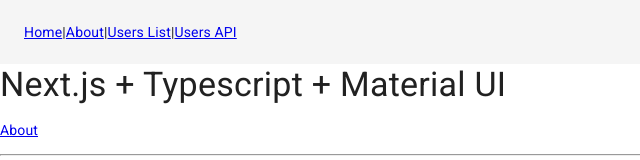
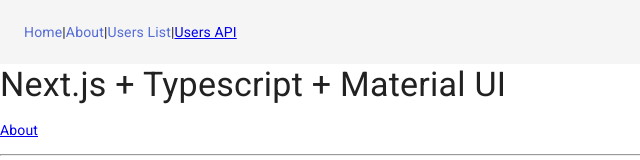
Before and after one commit to hankei6km/image-url-workbench, a Next.js app: page / in a window 1280 px wide. Shown: the top 160 px of the page, without its empty margins (0-640 px from the left). Built offline with nearby package versions, Linux system fonts and the light colour scheme.

Commit message:
Add Link.tsx Link.tsx was made from Link.js that copied from https://github.com/mui-org/material-ui/tree/next/examples/nextjs

```diff
--- a/components/Layout.tsx
+++ b/components/Layout.tsx
@@ -1,5 +1,6 @@
 import React, { ReactNode } from 'react';
-import Link from 'next/link';
+// import Link from 'next/link';
+import Link from './Link';
 import Head from 'next/head';
 import AppBar from '@material-ui/core/AppBar';
 import Toolbar from '@material-ui/core/Toolbar';
@@ -20,18 +21,9 @@ const Layout = ({ children, title = 'This is the default title' }: Props) => (
     </Head>
     <AppBar color="default" position="static" elevation={false}>
       <Toolbar>
-        <Link href="/">
-          <a>Home</a>
-        </Link>{' '}
-        |{' '}
-        <Link href="/about">
-          <a>About</a>
-        </Link>{' '}
-        |{' '}
-        <Link href="/users">
-          <a>Users List</a>
-        </Link>{' '}
-        | <a href="/api/users">Users API</a>
+        <Link href="/">Home</Link> | <Link href="/about">About</Link> |{' '}
+        <Link href="/users">Users List</Link> |{' '}
+        <a href="/api/users">Users API</a>
       </Toolbar>
     </AppBar>
     {children}
--- /dev/null
+++ b/components/Link.tsx
@@ -0,0 +1,93 @@
+/* eslint-disable jsx-a11y/anchor-has-content */
+import React from 'react';
+import PropTypes from 'prop-types';
+import clsx from 'clsx';
+import { useRouter } from 'next/router';
+import NextLink, { LinkProps } from 'next/link';
+import MuiLink from '@material-ui/core/Link';
+
+const NextComposed = React.forwardRef<typeof NextLink, LinkProps>(
+  function NextComposed(props, ref) {
+    // eslint-disable-next-line react/prop-types
+    const {
+      as,
+      href,
+      replace,
+      scroll,
+      passHref,
+      shallow,
+      prefetch,
+      ...other
+    } = props;
+
+    return (
+      <NextLink
+        href={href}
+        prefetch={prefetch}
+        as={as}
+        replace={replace}
+        scroll={scroll}
+        shallow={shallow}
+        passHref={passHref}
+      >
+        <a ref={ref} {...other} />
+      </NextLink>
+    );
+  }
+);
+
+// A styled version of the Next.js Link component:
+// https://nextjs.org/docs/#with-link
+function Link(props) {
+  const {
+    href,
+    activeClassName = 'active',
+    className: classNameProps,
+    innerRef,
+    naked,
+    ...other
+  } = props;
+
+  const router = useRouter();
+  const pathname = typeof href === 'string' ? href : href.pathname;
+  const className = clsx(classNameProps, {
+    [activeClassName]: router.pathname === pathname && activeClassName
+  });
+
+  if (naked) {
+    return (
+      <NextComposed
+        className={className}
+        ref={innerRef}
+        href={href}
+        {...other}
+      />
+    );
+  }
+
+  return (
+    <MuiLink
+      component={NextComposed}
+      className={className}
+      ref={innerRef}
+      href={href}
+      {...other}
+    />
+  );
+}
+
+Link.propTypes = {
+  activeClassName: PropTypes.string,
+  as: PropTypes.oneOfType([PropTypes.string, PropTypes.object]),
+  className: PropTypes.string,
+  href: PropTypes.oneOfType([PropTypes.string, PropTypes.object]),
+  innerRef: PropTypes.oneOfType([PropTypes.func, PropTypes.object]),
+  naked: PropTypes.bool,
+  onClick: PropTypes.func,
+  prefetch: PropTypes.bool
+};
+
+export default React.forwardRef<
+  typeof Link,
+  React.ComponentPropsWithoutRef<typeof Link>
+>((props, ref) => <Link {...props} innerRef={ref} />);
```
Also changed, not shown: 1 other file (tests, documents, lock files or other folders).
